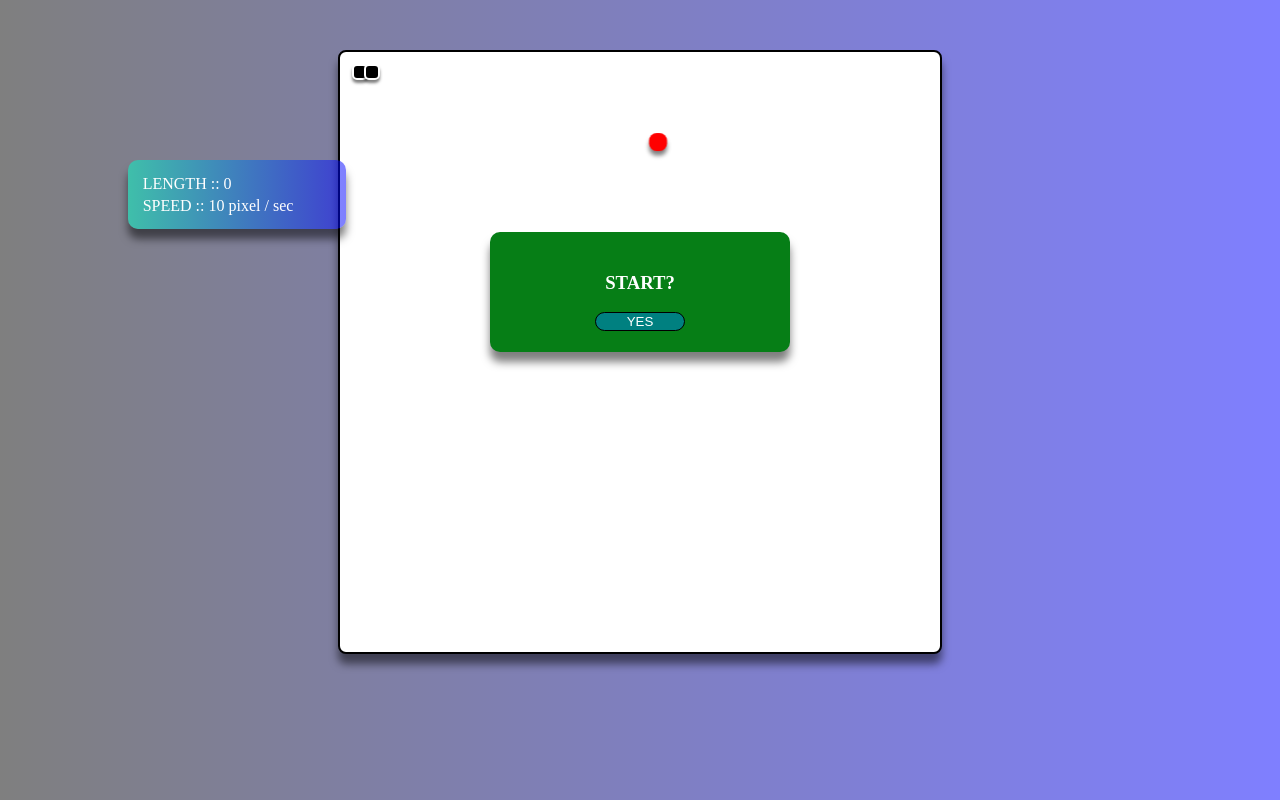
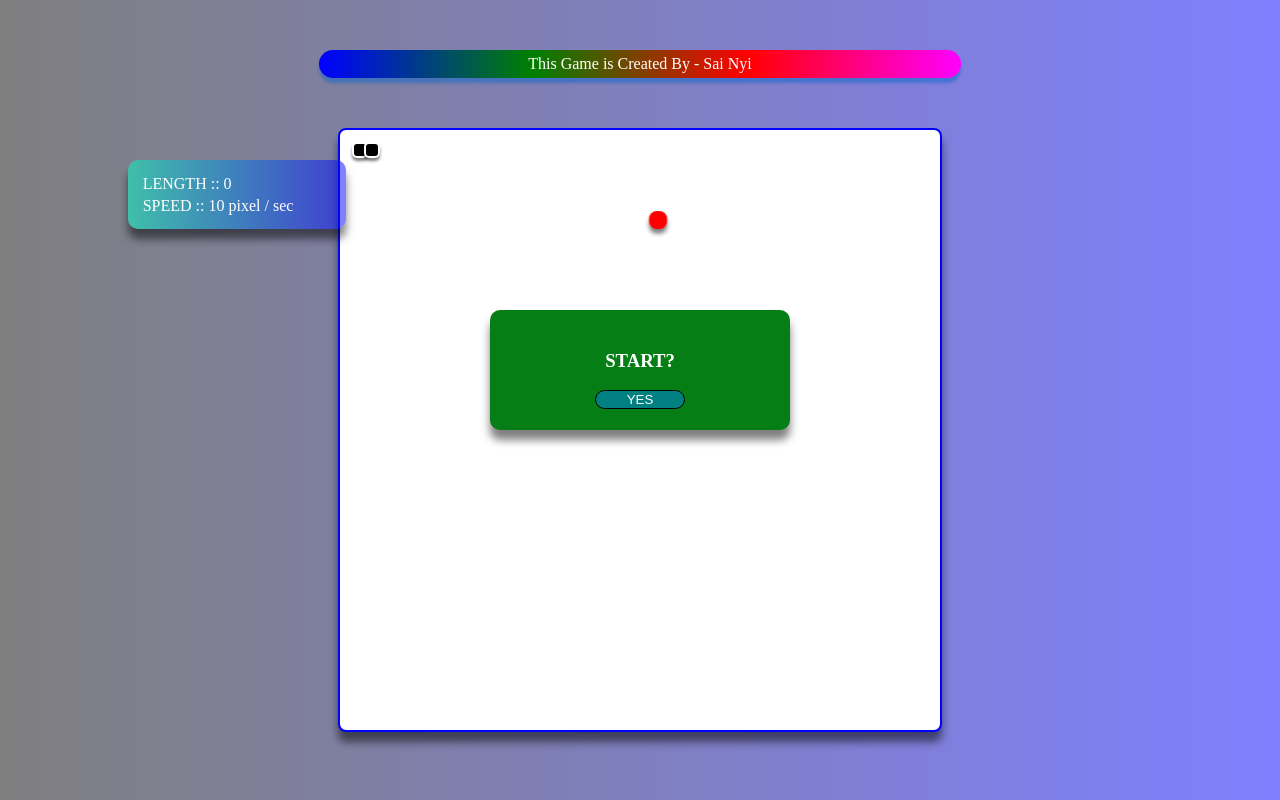
Before and after one commit to mgsainyinyitun/snake-game, a React app: page / in a window 1280 px wide. Built offline with nearby package versions, Linux system fonts and the light colour scheme.

Commit message:
add my name

```diff
--- a/src/components/App.css
+++ b/src/components/App.css
@@ -3,7 +3,7 @@
     width: 600px;
     height: 600px;
     margin: 50px auto;
-    border: 2px solid black;
+    border: 2px solid blue;
     background-color: white;
     border-radius: 8px;
     box-shadow: 0 10px 8px 0 rgba(0,0,0,0.5);
@@ -47,3 +47,14 @@
         transform: scale(1.0);
     }
 }
+
+.naming{
+    background-image: linear-gradient(to right, blue,green,red,magenta);
+    width: 50%;
+    color: white;
+    text-align: center;
+    padding:5px;
+    margin: 50px auto;
+    border-radius: 50px;
+    box-shadow: 0px 5px 3px 0 rgba(13, 101, 202, 0.5);
+}
--- a/src/components/App.js
+++ b/src/components/App.js
@@ -161,6 +161,7 @@ export default class App extends React.Component{
                     speed = {this.state.speed}
                     length = {this.final_length}
                 />
+                <p className="naming">This Game is Created By - Sai Nyi</p>
             <div className='game-area'>
                 <StartMessage
                     start={this.state.start}
```
